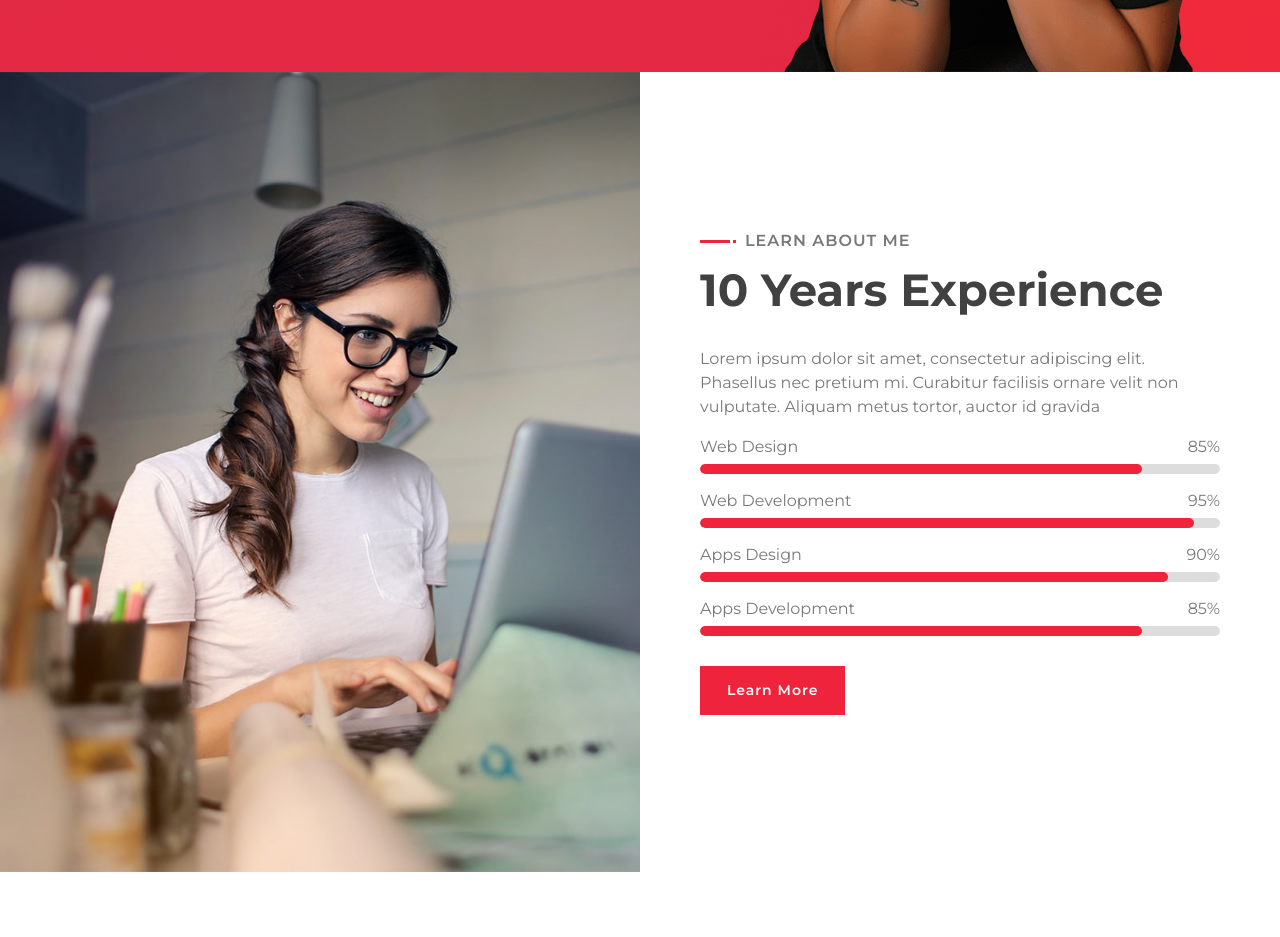
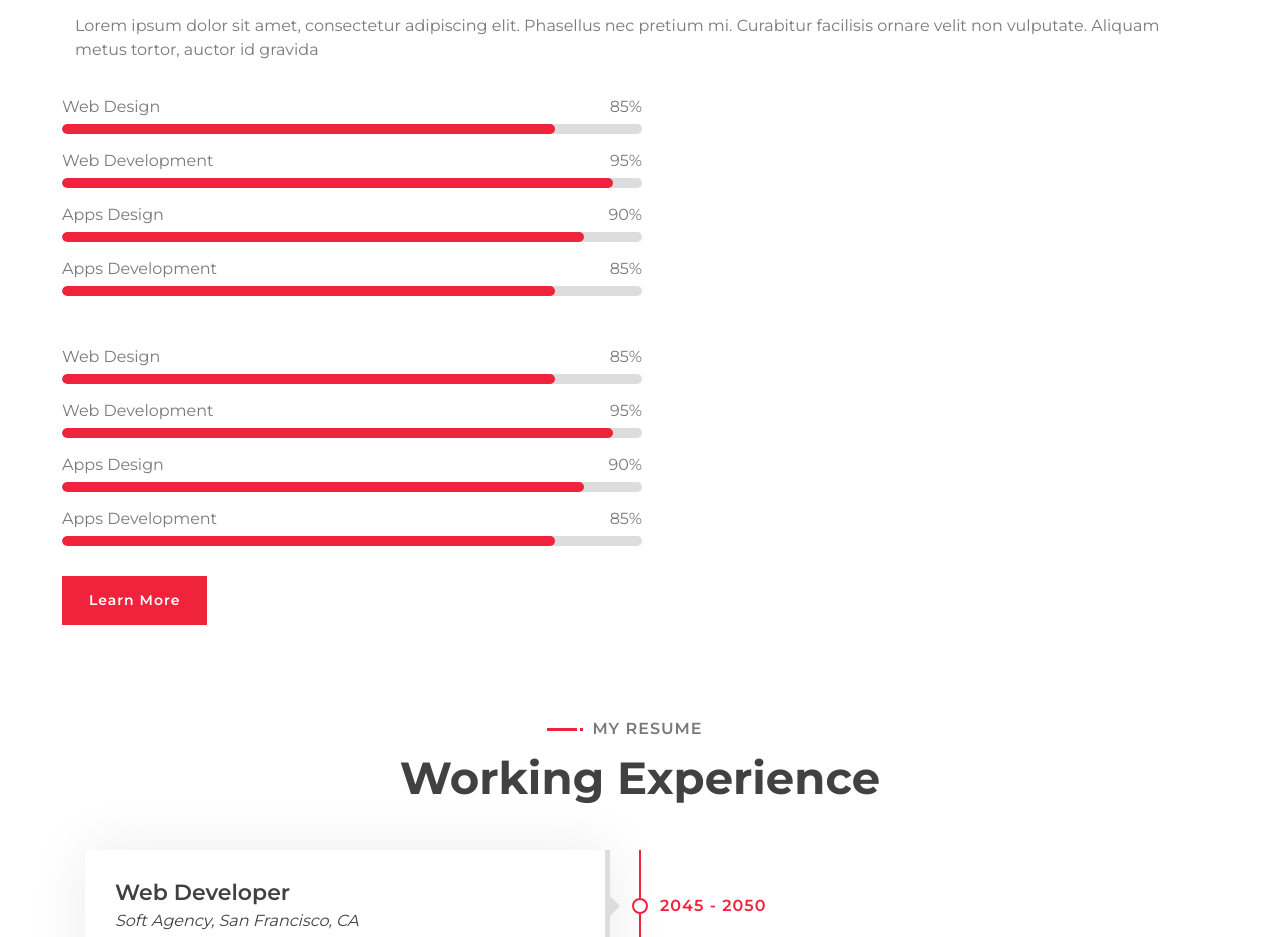
Before and after one commit to dj0894/dj0894.github.io, a plain HTML site: page index.html in a window 1280 px wide. Shown: the part 648-1585 px from the top of the page. Drawn offline with nearby package versions, Linux system fonts and the light colour scheme.

Commit message:
Updated Dp and some details

```diff
--- a/css/style.css
+++ b/css/style.css
@@ -479,6 +479,7 @@ a:focus {
 
 .about .col-lg-6 {
     padding: 0;
+    margin:2px;
 }
 
 .about .section-header {
--- a/index.html
+++ b/index.html
@@ -58,10 +58,9 @@
                     <div class="hero-content">
                         <div class="hero-text">
                             <p>I'm</p>
-                            <h1>Kate Winslet</h1>
+                            <h1>Deepika Jha</h1>
                             <h2></h2>
-                            <div class="typed-text">Web Designer, Web Developer, Front End Developer, Apps Designer,
-                                Apps Developer</div>
+                            <div class="typed-text">Software Developer</div>
                         </div>
                         <div class="hero-btn">
                             <a class="btn" href="">Hire Me</a>
@@ -71,7 +70,7 @@
                 </div>
                 <div class="col-sm-12 col-md-6 d-none d-md-block">
                     <div class="hero-image">
-                        <img src="img/hero.png" alt="Hero Image">
+                        <img src="img/Dp.jpg" alt="Hero Image">
                     </div>
                 </div>
             </div>
@@ -83,24 +82,67 @@
     <!-- About Start -->
     <div class="about wow fadeInUp" data-wow-delay="0.1s" id="about">
         <div class="container-fluid">
-            <div class="row align-items-center">
-                <div class="col-lg-6">
-                    <div class="about-img">
-                        <img src="img/about.jpg" alt="Image">
+            <div class="about-content">
+                <div class="section-header text-left">
+                    <p></p>
+                    <h1> Learn About Me</h1>
+                </div>
+                <div class="about-text">
+                    <p>
+                        Lorem ipsum dolor sit amet, consectetur adipiscing elit. Phasellus nec pretium mi.
+                        Curabitur facilisis ornare velit non vulputate. Aliquam metus tortor, auctor id gravida
+                    </p>
+                </div>
+                <div class="row align-items-center">
+                    <div class="col-lg-6">
+                        <div class="skills">
+                            <div class="skill-name">
+                                <p>Web Design</p>
+                                <p>85%</p>
+                            </div>
+                            <div class="progress">
+                                <div class="progress-bar" role="progressbar" aria-valuenow="85" aria-valuemin="0"
+                                    aria-valuemax="100"></div>
+                            </div>
+                            <div class="skill-name">
+                                <p>Web Development</p>
+                                <p>95%</p>
+                            </div>
+                            <div class="progress">
+                                <div class="progress-bar" role="progressbar" aria-valuenow="95" aria-valuemin="0"
+                                    aria-valuemax="100"></div>
+                            </div>
+                            <div class="skill-name">
+                                <p>Apps Design</p>
+                                <p>90%</p>
+                            </div>
+                            <div class="progress">
+                                <div class="progress-bar" role="progressbar" aria-valuenow="90" aria-valuemin="0"
+                                    aria-valuemax="100"></div>
+                            </div>
+                            <div class="skill-name">
+                                <p>Apps Development</p>
+                                <p>85%</p>
+                            </div>
+                            <div class="progress">
+                                <div class="progress-bar" role="progressbar" aria-valuenow="85" aria-valuemin="0"
+                                    aria-valuemax="100"></div>
+                            </div>
+                        </div>
+
                     </div>
-                </div>
-                <div class="col-lg-6">
-                    <div class="about-content">
+                    <div class="col-lg-6">
+                        <!-- <div class="about-content">
                         <div class="section-header text-left">
-                            <p>Learn About Me</p>
-                            <h2>10 Years Experience</h2>
+                            <p></p>
+                            <h1> Learn About Me</h1>
                         </div>
                         <div class="about-text">
                             <p>
                                 Lorem ipsum dolor sit amet, consectetur adipiscing elit. Phasellus nec pretium mi.
                                 Curabitur facilisis ornare velit non vulputate. Aliquam metus tortor, auctor id gravida
                             </p>
-                        </div>
+                        </div> -->
                         <div class="skills">
                             <div class="skill-name">
                                 <p>Web Design</p>
```
Also changed, not shown: img/Dp.jpg (added).
